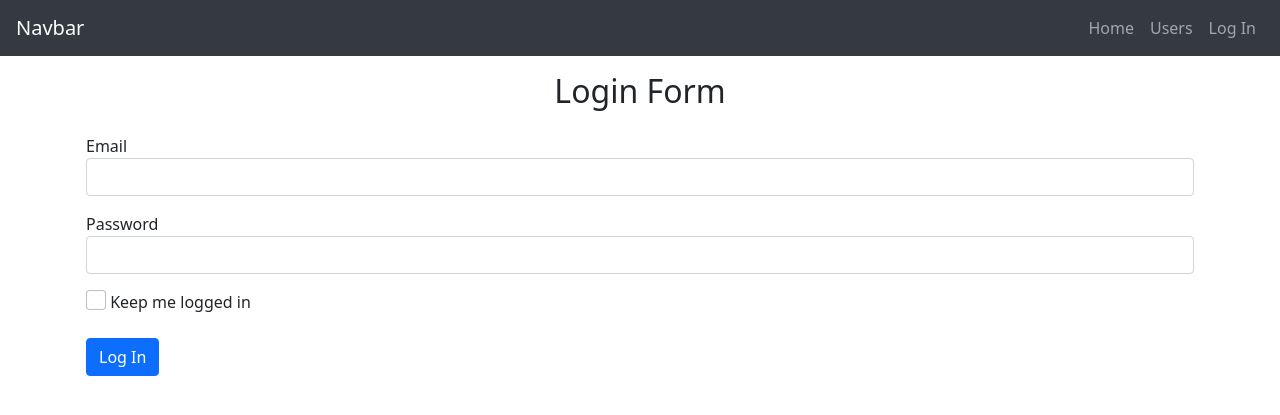
After one commit to bajaj99prashant/flask-app, a Flask app: page /auth/login in a window 1280 px wide. The commit adds this page. Shown: the top 415 px of the page. Run offline with Flask 2, Linux system fonts and the light colour scheme; some libraries are stand-ins or nearby versions.

Commit message:
added hash functionality and setted up flask-login

```diff
--- a/app/__init__.py
+++ b/app/__init__.py
@@ -1,9 +1,12 @@
 from flask import Flask
 from flask_sqlalchemy import SQLAlchemy
+from flask_login import LoginManager
 from config import config
 
 # creating uninitialized extention instance
 db = SQLAlchemy()
+login_manager = LoginManager()
+login_manager.login_view = 'auth.login'
 
 def create_app(config_name):
     app = Flask(__name__)
@@ -14,9 +17,12 @@ def create_app(config_name):
 
     # extentions handling
     db.init_app(app)
+    login_manager.init_app(app)
 
     # registering blueprints after importing them
     from .main import main as main_blueprint
+    from .auth import auth as auth_blueprint
     app.register_blueprint(main_blueprint)
+    app.register_blueprint(auth_blueprint, url_prefix='/auth')
 
     return app
--- /dev/null
+++ b/app/auth/__init__.py
@@ -0,0 +1,5 @@
+from flask import Blueprint
+
+auth = Blueprint('auth', __name__)
+
+from . import views
--- /dev/null
+++ b/app/auth/forms.py
@@ -0,0 +1,9 @@
+from flask_wtf import FlaskForm
+from wtforms import StringField, PasswordField, BooleanField, SubmitField
+from wtforms.validators import DataRequired, Length, Email
+
+class LoginForm(FlaskForm):
+    email = StringField('Email', validators=[DataRequired(), Length(2, 64), Email()])
+    password = PasswordField('Password', validators=[DataRequired()])
+    remember_me = BooleanField('Keep me logged in')
+    submit = SubmitField('Log In')
--- /dev/null
+++ b/app/auth/views.py
@@ -0,0 +1,20 @@
+from flask import render_template
+from . import auth
+from flask_login import login_required, login_user
+from .forms import LoginForm
+
+@auth.route('/login', methods=['GET', 'POST'])
+def login():
+    form = LoginForm()
+    if form.validate_on_submit():
+        user = User.query.filter_by(email=form.email.data).first()
+        if user is not None and user.verify_password(form.password.data):
+            login_user(user, form.remember_me.data)
+            next = request.args.get('next')
+
+    return render_template('auth/login.html', form=form)
+
+@auth.route('/secret')
+@login_required
+def secret():
+    return 'Only authenticated users are allowed!'
--- /dev/null
+++ b/app/templates/auth/login.html
@@ -0,0 +1,33 @@
+{% extends 'base.html' %}
+
+{% block content %}
+    <div class="container">
+        <h2 class="text-center mt-3">Login Form</h2>
+        <form method="POST">
+            {{ form.csrf_token() }}
+            <div class="form-group">
+                {{ form.email.label(class="mt-3") }}
+                {{ form.email(class="form-control") }}
+                {% if form.email.errors %}
+                    {% for error in form.emails.errors %}
+                        <div class="valid-feedback my-1"></div>
+                    {% endfor %}
+                {% endif %}
+            </div>
+            <div class="form-group">
+                {{ form.password.label(class="mt-3") }}
+                {{ form.password(class="form-control") }}
+                {% if form.password.errors %}
+                    {% for error in form.password.errors %}
+                        <div class="valid-feedback my-1"></div>
+                    {% endfor %}
+                {% endif %}
+            </div>
+            <div class="form-group">
+                {{ form.remember_me(class="form-check-input mt-3") }}
+                {{ form.remember_me.label(class="mt-3") }}
+            </div>
+            {{ form.submit(class="btn btn-primary mt-4") }}
+        </form>
+    </div>
+{% endblock %}
--- /dev/null
+++ b/app/templates/base.html
@@ -0,0 +1,46 @@
+<!DOCTYPE html>
+<html lang="en">
+<head>
+    <meta charset="UTF-8">
+    <meta name="viewport" content="width=device-width, initial-scale=1.0">
+    <link rel="stylesheet" href="https://stackpath.bootstrapcdn.com/bootstrap/5.0.0-alpha1/css/bootstrap.min.css" integrity="sha384-r4NyP46KrjDleawBgD5tp8Y7UzmLA05oM1iAEQ17CSuDqnUK2+k9luXQOfXJCJ4I" crossorigin="anonymous">
+    <title>Flask App</title>
+</head>
+<body>
+
+    <nav class="navbar navbar-expand-lg navbar-dark bg-dark">
+        <div class="container-fluid">
+            <a class="navbar-brand" href="#">Navbar</a>
+            <button class="navbar-toggler" type="button" data-toggle="collapse" data-target="#navbarText" aria-controls="navbarText" aria-expanded="false" aria-label="Toggle navigation">
+            <span class="navbar-toggler-icon"></span>
+            </button>
+            <div class="collapse navbar-collapse" id="navbarText">
+                <ul class="navbar-nav ml-auto mb-2 mb-lg-0">
+                    <li class="nav-item">
+                    <a class="nav-link" aria-current="page" href="#">Home</a>
+                    </li>
+                    <li class="nav-item">
+                    <a class="nav-link" href="#">Users</a>
+                    </li>
+                    {% if current_user.is_authenticated %}
+                        <li class="nav-item">
+                        <a class="nav-link" href="{{ url_for('auth.logout') }}">Log Out</a>
+                        </li>
+                    {% else %}
+                        <li class="nav-item">
+                        <a class="nav-link" href="{{ url_for('auth.login') }}">Log In</a>
+                        </li>
+                    {% endif %}
+                </ul>
+            </div>
+        </div>
+    </nav>
+
+    {% block content %}
+
+    {% endblock %}
+
+    <script src="https://cdn.jsdelivr.net/npm/popper.js@1.16.0/dist/umd/popper.min.js" integrity="sha384-Q6E9RHvbIyZFJoft+2mJbHaEWldlvI9IOYy5n3zV9zzTtmI3UksdQRVvoxMfooAo" crossorigin="anonymous"></script>
+    <script src="https://stackpath.bootstrapcdn.com/bootstrap/5.0.0-alpha1/js/bootstrap.min.js" integrity="sha384-oesi62hOLfzrys4LxRF63OJCXdXDipiYWBnvTl9Y9/TRlw5xlKIEHpNyvvDShgf/" crossorigin="anonymous"></script>
+</body>
+</html>
--- a/requirements.txt
+++ b/requirements.txt
@@ -1,11 +1,15 @@
 alembic==1.4.3
 blinker==1.4
 click==7.1.2
+dnspython==2.0.0
+email-validator==1.1.1
 Flask==1.1.2
+Flask-Login==0.5.0
 Flask-Mail==0.9.1
 Flask-Migrate==2.5.3
 Flask-SQLAlchemy==2.4.4
 Flask-WTF==0.14.3
+idna==2.10
 itsdangerous==1.1.0
 Jinja2==2.11.2
 Mako==1.1.3
```
Also changed, not shown: app/models.py (+21 -1 lines), app/templates/index.html (+4 -15 lines), tests/test_user_model.py (added, +22 -0 lines).
